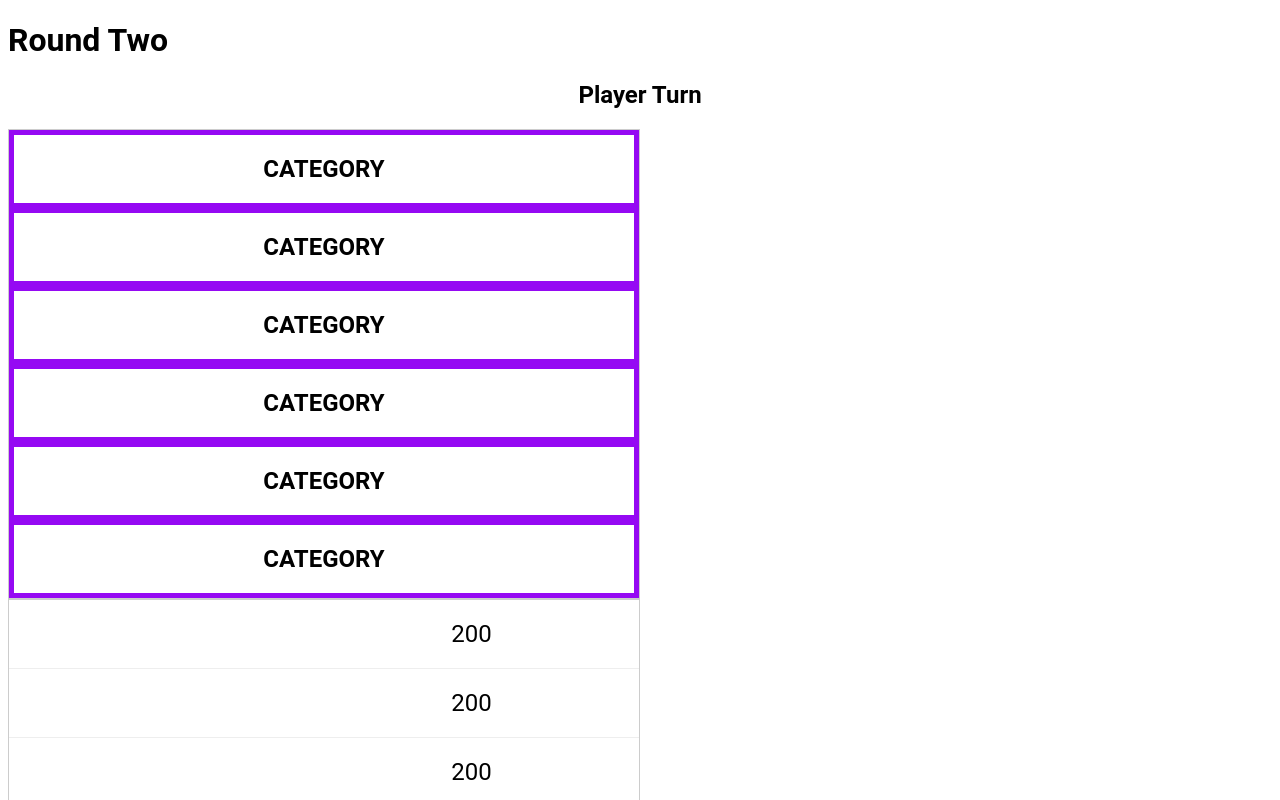
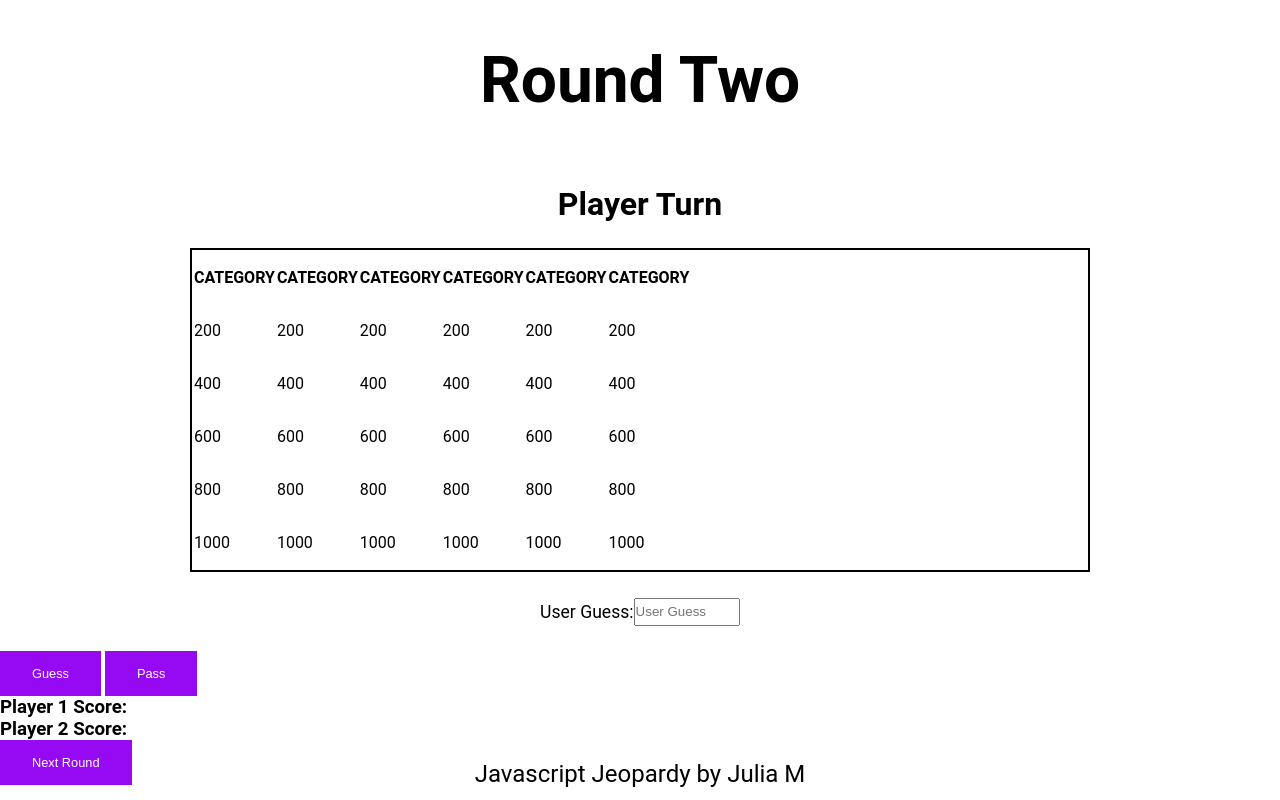
Before and after one commit to jmaille664/jeopardy-board, a plain HTML site: page round-2.html in a window 1280 px wide. Shown: the top 800 px of the page. Drawn offline with Linux system fonts and the light colour scheme.

Commit message:
updated landing page formatting

```diff
--- a/round-2.html
+++ b/round-2.html
@@ -9,7 +9,9 @@
 </head>
 <main>
 <body>
+  <header>
   <h1>Round Two</h1>
+</header>
   <h2>Player Turn</h2>
   <!--Start grid-->
   <section class="wrapper">
@@ -111,10 +113,10 @@
   </form>
   <!--User Input Box-->
   <!--Guess Button-->
-  <button>Guess</button>
+  <button class="btn">Guess</button>
   <!--Guess Button-->
   <!--Pass Button-->
-  <button>Pass</button>
+  <button class="btn">Pass</button>
   <!--Pass Button End-->
   <!--Player Score-->
   <section class="player1">
@@ -125,7 +127,7 @@
   </section>
   <!--Player Score-->
   <!--Next Round Start-->
-  <a href="final-jeopardy.html"><button>Next Round</button></a>
+  <a href="final-jeopardy.html"><button class="btn">Next Round</button></a>
   <!--Next Round End-->
 </body>
 </main>
--- a/style.css
+++ b/style.css
@@ -1,21 +1,21 @@
-/* .wrapper {
-display: grid;
-grid-template-columns: repeat(6, 1fr);
-justify-items: center;
-border: 2px solid black;
-} */
+*{
+    margin: 0;
+    padding: 0;
+}
 
 body{
-    font-family: roboto;
+    font-family: "Roboto", serif;
+    margin: 0 auto;
 }
 #landing-page-h1{
-    height: 30vh;
+    height: 20vh;
     display: flex;
     justify-content: center;
     align-items: center;
-    font-size: 3.5rem
+    font-size: 3rem
 }
 
+/*Image on page one*/
 img{
     max-width: 100%;
     width: 50%;
@@ -23,51 +23,64 @@ img{
     display: block;
     margin-left: auto;
     margin-right: auto;
-    padding: 30px;
+    padding: 20px;
 }
-.play-button{
+
+/*Header on all pages*/
+header{
+    height: 20vh;
     display: flex;
     justify-content: center;
     align-items: center;
+    font-size: 2rem
 }
-
-header{
+/*H2 on all pages*/
+h2{
+    height: 11vh;
     display: flex;
     justify-content: center;
     align-items: center;
+    font-size: 2rem;
 }
 
-h2{
+/*Grid on Round One*/
+.wrapper {
+    display: grid;
+    grid-template-columns: repeat(6, 1fr);
+    grid-template-rows:repeat(5, minmax(auto));
+    justify-items: center;
+    border: 2px solid black;
+    width: 70%;
+    height: 40vh;
+    grid-gap: 0.5rem;
+    margin-left: auto;
+    margin-right: auto;
+    margin-bottom: 2%;
+    }
+
+/*Grid on Round One*/
+grid{
+    border: 2px solid black;
+}
+
+/*User Guess on Round One/Round Two*/
+form{
 display: flex;
     justify-content: center;
-}
-
-td, th {
-    border: 5px solid #9509f3;
-    padding: 20px;
-    width: auto;
-}
-
-td {
-    text-align: center;
-}
-
-th[scope="col"] {
-    background-color: #AA35F8;
-    color: #fff;
-}
-
-.center{
+    align-items: center;
+    margin-bottom: 2%;
+    align-items: center;
+    font-size: 1.1rem;
     margin-left: auto;
     margin-right: auto;
 }
 
-table{
-    font-size: 1.5rem;
-    width: 50%;
-    overflow-x: auto;
+#userGuess{
+height: 3vh;
+width: 8%;
 }
 
+/*Buttons on all pages*/
 button {
 background-color: #9509f3;
 color: white;
@@ -77,44 +90,36 @@ border: none;
 padding: 15px 32px;
 display: inline-block;
 font-size: .8rem;
-
 }
 
-/*media query for the table*/
-@media
-only screen and (max-width: 760px),
-(min-device-width: 768px) and (max-device-width: 1024px)  {
-
-	/* Force table to not be like tables anymore */
-	table, thead, tbody, th, td, tr {
+/*Button on starting page*/
+.play-button{
     display: block;
+    margin-left: auto;
+    margin-right: auto;
+    margin-top: 40px;
 }
 
-	/* Hide table headers (but not display: none;, for accessibility) */
-	thead tr {
-		position: absolute;
-		top: -9999px;
-		left: -9999px;
+/*anchor tag style on all buttons*/
+a{
+    text-decoration: none;
 }
 
-	tr { border: 1px solid #ccc; }
-
-	td {
-		/* Behave  like a "row" */
-		border: none;
-		border-bottom: 1px solid #eee;
-		position: relative;
-		padding-left: 50%;
+/*Play button on main page*/
+.play-button:hover{
+background-color: #590591;
 }
 
-	td:before {
-		/* Now like a table header */
+/*Hover state for Guess/Pass/Next Round buttons on round one & round two*/
+.btn:hover{
+    background-color: #590591;
+    }
+
+footer{
+    text-align: center;
+    font-size: 1.5rem;
+    bottom: 0;
+    height: 2.5rem;
     position: absolute;
-		/* Top/left values mimic padding */
-		top: 6px;
-		left: 6px;
-		width: 45%;
-		padding-right: 10px;
-		white-space: nowrap;
+    width: 100%;
 }
-}
```
Also changed, not shown: round-1.html (+11 -66 lines). Lines whose indentation alone changed are shown as unchanged.
